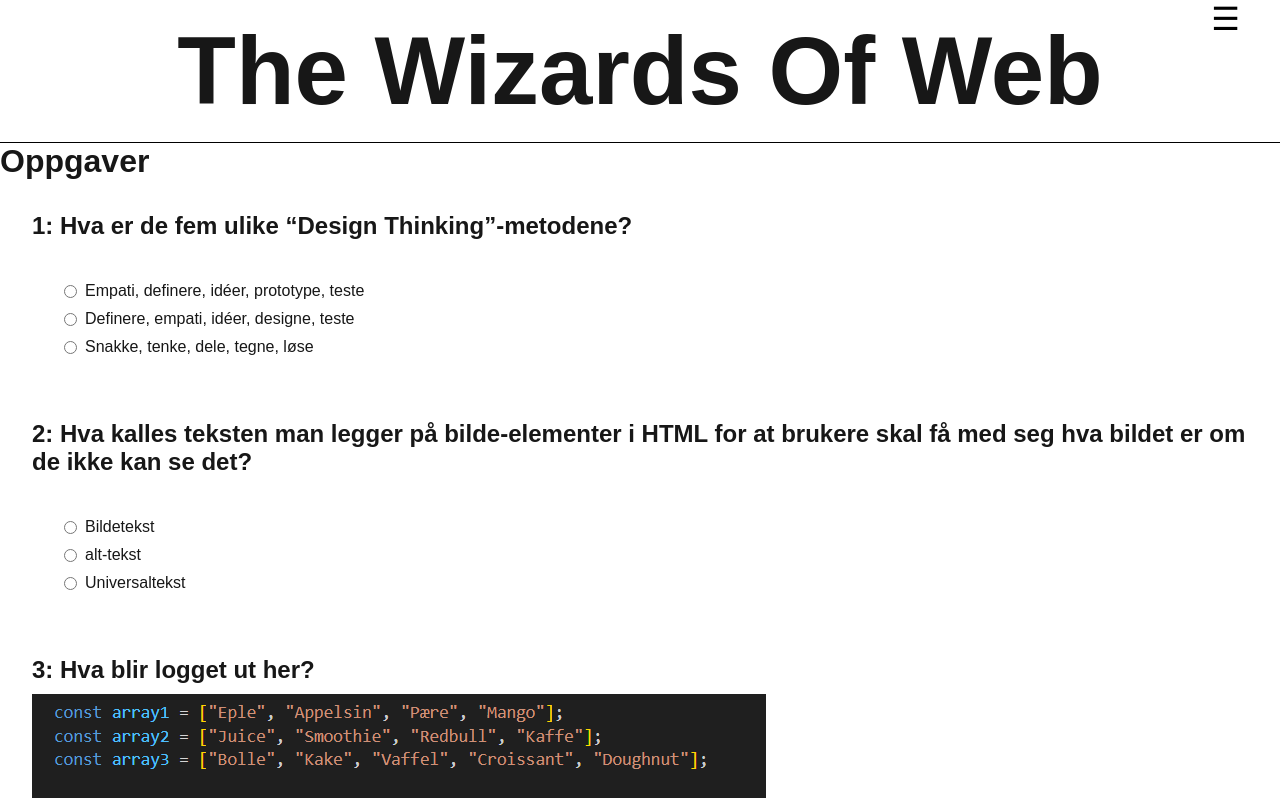
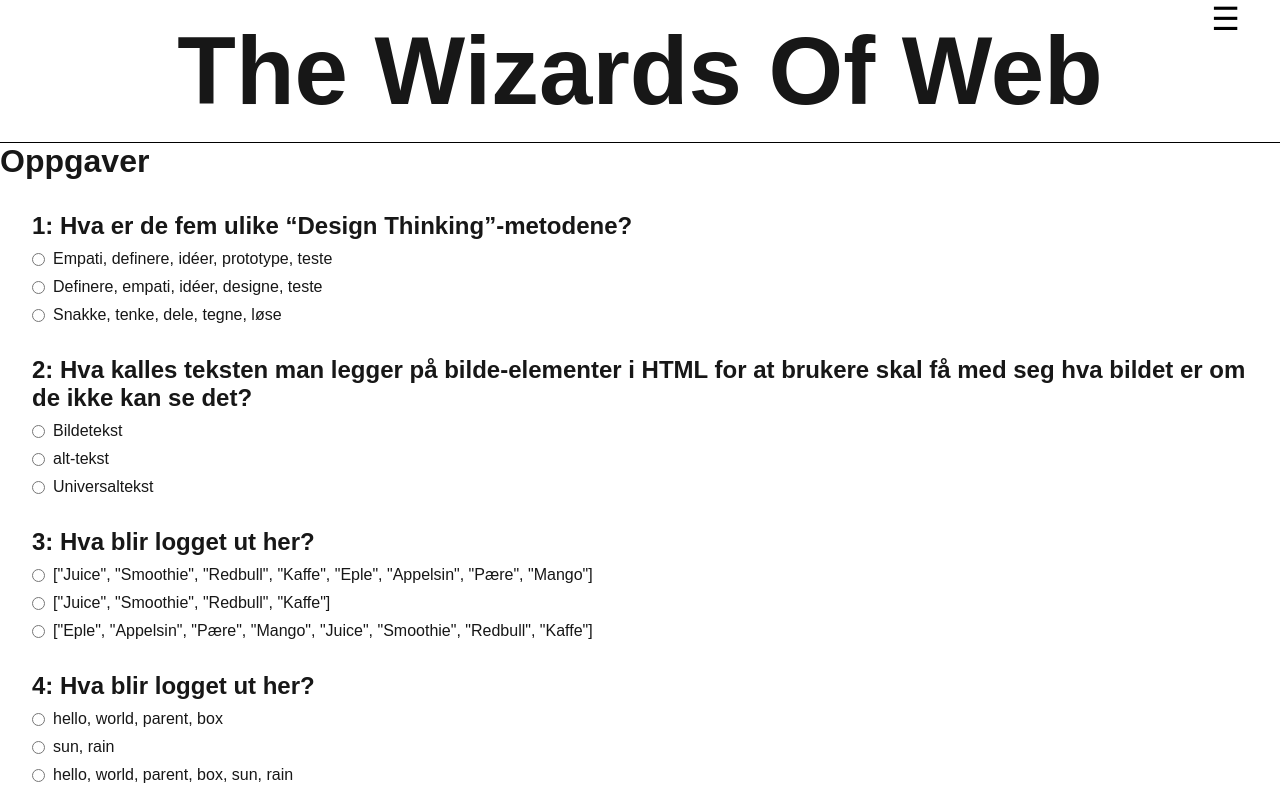
Before and after one commit to marie-cha9ne/Arbeidskrav-2---gruppe, a Next.js app: page /tasks in a window 1280 px wide. Shown: the top 798 px of the page. Built offline with nearby package versions, Linux system fonts and the light colour scheme.

Commit message:
Endret på tasks til å ha riktig svar også. Kalkulerer om brukeren har bestått eller ikke

```diff
--- /dev/null
+++ b/app/components/Results.css
@@ -0,0 +1,5 @@
+.resultSummary {
+  display: flex;
+  flex-direction: column;
+  gap: 1rem;
+}
--- /dev/null
+++ b/app/components/Results.tsx
@@ -0,0 +1,23 @@
+import { Answer, MultipleChoice, ResultsProps } from "../data/types";
+import { calculateScore } from "../utils/calculateScore";
+import { Tasks } from "../data/tasks";
+import "./Results.css";
+
+export default function Results({ userAnswers }: ResultsProps) {
+  const finalResult = calculateScore(userAnswers, Tasks);
+  const score = finalResult.score;
+  const results = finalResult.results;
+
+  return (
+    <article>
+      {score > 7 ? (
+        <h1>Gratulerer, du fikk {score} poeng og har bestått!</h1>
+      ) : (
+        <div>
+          <h1>Dessverre, du fikk bare {score} poeng og har ikke bestått.</h1>
+
+        </div>
+      )}
+    </article>
+  );
+}
--- a/app/components/SubmitButton.tsx
+++ b/app/components/SubmitButton.tsx
@@ -1,20 +1,14 @@
 "use client";
 
 import { useAnswerStore } from "../store/useAnswerStore";
-import { calculateScore } from "../utils/calculateScore";
-import { correctAnswers } from "../data/correctAnswers";
+import { SubmiButtonProps } from "../data/types";
 
-export default function SubmitButton() {
-  //Henter kun ut svarene til brukeren med å selektere for å slippe re-rendring av hele storen
-  const answers = useAnswerStore((selected) => selected.answers);
+export default function SubmitButton({ onSubmit }: SubmiButtonProps) {
+  //Henter kun ut svarene til brukeren for å slippe re-rendring av hele storen
+  const answers = useAnswerStore((state) => state.answers);
 
   function handleClick() {
-    const { score, results } = calculateScore(answers, correctAnswers);
-    console.log(
-      `${score} av ${correctAnswers.length} poeng. Resultat: ${JSON.stringify(
-        results
-      )}`
-    );
+    onSubmit();
   }
 
   return <button onClick={handleClick}>Send inn svar</button>;
--- a/app/components/TaskCard.tsx
+++ b/app/components/TaskCard.tsx
@@ -25,39 +25,18 @@ export default function TaskCard({ tasks }: TaskCardProps) {
             <h2>
               {task.id}: {task.question}
             </h2>
-            {task.image && <img src={task.image}></img>}
-            <div className="radioButtonDiv">
-              <label>
+            {task.options.map((optionText, optionIndex) => (
+              <label key={optionIndex}>
                 <input
                   type="radio"
-                  name={`task-${task.id}`}
-                  value="option1"
-                  checked={selected === "option1"}
-                  onChange={() => setAnswer(task.id, "option1")}
+                  name={task.id.toString()}
+                  value={optionText}
+                  checked={selected === optionText}
+                  onChange={() => setAnswer(task.id, optionText)}
                 />
-                {task.option1}
+                {optionText}
               </label>
-              <label>
-                <input
-                  type="radio"
-                  name={`task-${task.id}`}
-                  value="option2"
-                  checked={selected === "option2"}
-                  onChange={() => setAnswer(task.id, "option2")}
-                />
-                {task.option2}
-              </label>
-              <label>
-                <input
-                  type="radio"
-                  name={`task-${task.id}`}
-                  value="option3"
-                  checked={selected === "option3"}
-                  onChange={() => setAnswer(task.id, "option3")}
-                />
-                {task.option3}
-              </label>
-            </div>
+            ))}
           </div>
         );
       })}
--- a/app/data/correctAnswers.ts
+++ /dev/null
@@ -1,14 +0,0 @@
-import { Answer } from "./types";
-
-export const correctAnswers: Answer[] = [
-  { taskId: 1, selectedOption: "option1" },
-  { taskId: 2, selectedOption: "option2" },
-  { taskId: 3, selectedOption: "option1" },
-  { taskId: 4, selectedOption: "option3" },
-  { taskId: 5, selectedOption: "option2" },
-  { taskId: 6, selectedOption: "option2" },
-  { taskId: 7, selectedOption: "option2" },
-  { taskId: 8, selectedOption: "option1" },
-  { taskId: 9, selectedOption: "option1" },
-  { taskId: 10, selectedOption: "option2" },
-];
--- a/app/data/tasks.ts
+++ b/app/data/tasks.ts
@@ -4,78 +4,101 @@ export const Tasks: MultipleChoice[] = [
   {
     id: 1,
     question: "Hva er de fem ulike “Design Thinking”-metodene?",
-    option1: "Empati, definere, idéer, prototype, teste",
-    option2: "Definere, empati, idéer, designe, teste",
-    option3: "Snakke, tenke, dele, tegne, løse",
+    options: [
+      "Empati, definere, idéer, prototype, teste",
+      "Definere, empati, idéer, designe, teste",
+      "Snakke, tenke, dele, tegne, løse",
+    ],
+    correctOptionIndex: 0,
   },
   {
     id: 2,
     question:
       "Hva kalles teksten man legger på bilde-elementer i HTML for at brukere skal få med seg hva bildet er om de ikke kan se det?",
-    option1: "Bildetekst",
-    option2: "alt-tekst",
-    option3: "Universaltekst",
+    options: ["Bildetekst", "alt-tekst", "Universaltekst"],
+    correctOptionIndex: 1,
   },
   {
     id: 3,
     question: "Hva blir logget ut her?",
-    option1: `["Juice", "Smoothie", "Redbull", "Kaffe", "Eple", "Appelsin", "Pære", "Mango"]`,
-    option2: `["Juice", "Smoothie", "Redbull", "Kaffe"]`,
-    option3: `["Eple", "Appelsin", "Pære", "Mango", "Juice", "Smoothie", "Redbull", "Kaffe"]`,
+    options: [
+      `["Juice", "Smoothie", "Redbull", "Kaffe", "Eple", "Appelsin", "Pære", "Mango"]`,
+      `["Juice", "Smoothie", "Redbull", "Kaffe"]`,
+      `["Eple", "Appelsin", "Pære", "Mango", "Juice", "Smoothie", "Redbull", "Kaffe"]`,
+    ],
     image: "/JavaScript-oppgaver/oppg1.png",
+    correctOptionIndex: 0,
   },
   {
     id: 4,
     question: "Hva blir logget ut her?",
-    option1: `hello, world, parent, box`,
-    option2: `sun, rain`,
-    option3: `hello, world, parent, box, sun, rain`,
+    options: [
+      `hello, world, parent, box`,
+      `sun, rain`,
+      `hello, world, parent, box, sun, rain`,
+    ],
     image: "/Javascript-oppgaver/oppg2.png",
+    correctOptionIndex: 2,
   },
   {
     id: 5,
     question: "Hva blir logget ut her?",
-    option1: `Log 1: Gratulerer Allen du er gammel nok til å ta deg en drink. Log 2: Allen! Du kan jo også kjøre!`,
-    option2: `Log 1: Gratulerer Stella du er gammel nok til å ta deg en drink. Log 2: Stella! Du kan jo også kjøre!`,
-    option3: `Log 1: Gratulerer Stella du er gammel nok til å ta deg en drink. Log 2: Sorry Stella, men du kan ikke kjøre..`,
+    options: [
+      `Log 1: Gratulerer Allen du er gammel nok til å ta deg en drink. Log 2: Allen! Du kan jo også kjøre!`,
+      `Log 1: Gratulerer Stella du er gammel nok til å ta deg en drink. Log 2: Stella! Du kan jo også kjøre!`,
+      `Log 1: Gratulerer Stella du er gammel nok til å ta deg en drink. Log 2: Sorry Stella, men du kan ikke kjøre..`,
+    ],
     image: "/JavaScript-oppgaver/oppg3.png",
+    correctOptionIndex: 1,
   },
   {
     id: 6,
     question: "Hva brukes props til i React?",
-    option1: "Til å lagre interne tilstander i en komponent",
-    option2: "Til å sende data fra en forelder til en barnekomponent",
-    option3: "Til å style komponenter",
+    options: [
+      "Til å lagre interne tilstander i en komponent",
+      "Til å sende data fra en forelder til en barnekomponent",
+      "Til å style komponenter",
+    ],
+    correctOptionIndex: 1,
   },
   {
     id: 7,
     question: "Hva er en viktig fordel med Virtual DOM i React?",
-    option1: "At all HTML kodes manuelt uten JavaScript",
-    option2:
+    options: [
+      "At all HTML kodes manuelt uten JavaScript",
       "At endringer på siden skjer raskere fordi kun nødvendige deler av DOM oppdateres",
-    option3: "At man slipper å bruke CSS",
+      "At man slipper å bruke CSS",
+    ],
+    correctOptionIndex: 1,
   },
   {
     id: 8,
     question: "Hva er en komponent i React?",
-    option1: "En funksjon eller klasse som returnerer UI og kan gjenbrukes",
-    option2: "En ferdig CSS-fil for layout",
-    option3: "En server som kjører JavaScript",
+    options: [
+      "En funksjon eller klasse som returnerer UI og kan gjenbrukes",
+      "En ferdig CSS-fil for layout",
+      "En server som kjører JavaScript",
+    ],
+    correctOptionIndex: 0,
   },
   {
     id: 9,
     question: "Hva brukes state til i React?",
-    option1:
+    options: [
       "Til å lagre og oppdatere data som kan endres over tid i en komponent",
-    option2: "Til å sende data mellom forskjellige prosjekter",
-    option3: "Til å lagre permanente databaseverdier",
+      "Til å sende data mellom forskjellige prosjekter",
+      "Til å lagre permanente databaseverdier",
+    ],
+    correctOptionIndex: 0,
   },
   {
     id: 10,
     question: "Hva er JSX i React?",
-    option1: "Et bibliotek for styling",
-    option2:
+    options: [
+      "Et bibliotek for styling",
       "En syntaks som lar deg skrive HTML-lignende kode inne i JavaScript",
-    option3: "Et verktøy for å kjøre servere",
+      "Et verktøy for å kjøre servere",
+    ],
+    correctOptionIndex: 1,
   },
 ];
--- a/app/tasks/page.tsx
+++ b/app/tasks/page.tsx
@@ -1,19 +1,22 @@
-//Tar inn komponenter: TaskCard
-//Tar etterhvert inn en button og som sender inn svarene og redirecter til resultatside
+"use client";
 
+import { useState } from "react";
+import { Tasks } from "../data/tasks";
+import { useAnswerStore } from "../store/useAnswerStore";
 import TaskCard from "../components/TaskCard";
-import { Tasks } from "../data/tasks";
-import type { TaskCardProps } from "../data/types";
 import SubmitButton from "../components/SubmitButton";
-
-//Definerer props-typen for komponenten TypeCard
+import Results from "../components/Results";
 
 export default function TasksPage() {
+  const [submitted, setSubmitted] = useState(false);
+  const userAnswers = useAnswerStore((state) => state.answers);
+
   return (
     <main>
       <h1>Oppgaver</h1>
-      <TaskCard tasks={Tasks}></TaskCard>
-      <SubmitButton />
+      <TaskCard tasks={Tasks} />
+      <SubmitButton onSubmit={() => setSubmitted(true)} />
+      {submitted && <Results userAnswers={userAnswers} />}
     </main>
   );
 }
--- a/app/utils/calculateScore.ts
+++ b/app/utils/calculateScore.ts
@@ -1,16 +1,24 @@
-import { Answer } from "../data/types";
+import { Answer, MultipleChoice, Result } from "../data/types";
 
-//Tar inn svarene til brukeren og fasiten
-export function calculateScore(userAnswers: Answer[],
-  correctAnswers: Answer[]) {
+//Tar inn oppgavene, svarene til brukeren og fasiten
+export function calculateScore(
+  userAnswers: Answer[],
+  tasks: MultipleChoice[]
+): { score: number; results: Result[] } {
 
-  const results = correctAnswers.map((correct) => {
+  const results: Result[] = tasks.map((task) => {
     const userAnswer = userAnswers.find(
-      (answer) => answer.taskId === correct.taskId
+      (answer) => answer.taskId === task.id
     );
+
+const correctOptionText = task.options[task.correctOptionIndex]
+
     return {
-      taskId: correct.taskId,
-      correct: userAnswer?.selectedOption === correct.selectedOption,
+      taskId: task.id,
+      question: task.question,
+      userSelected: userAnswer?.selectedOption ?? null,
+      correctOption: correctOptionText,
+      correct: userAnswer?.selectedOption === correctOptionText,
     };
   });
 
```
Also changed, not shown: app/data/types.ts (+18 -3 lines).
